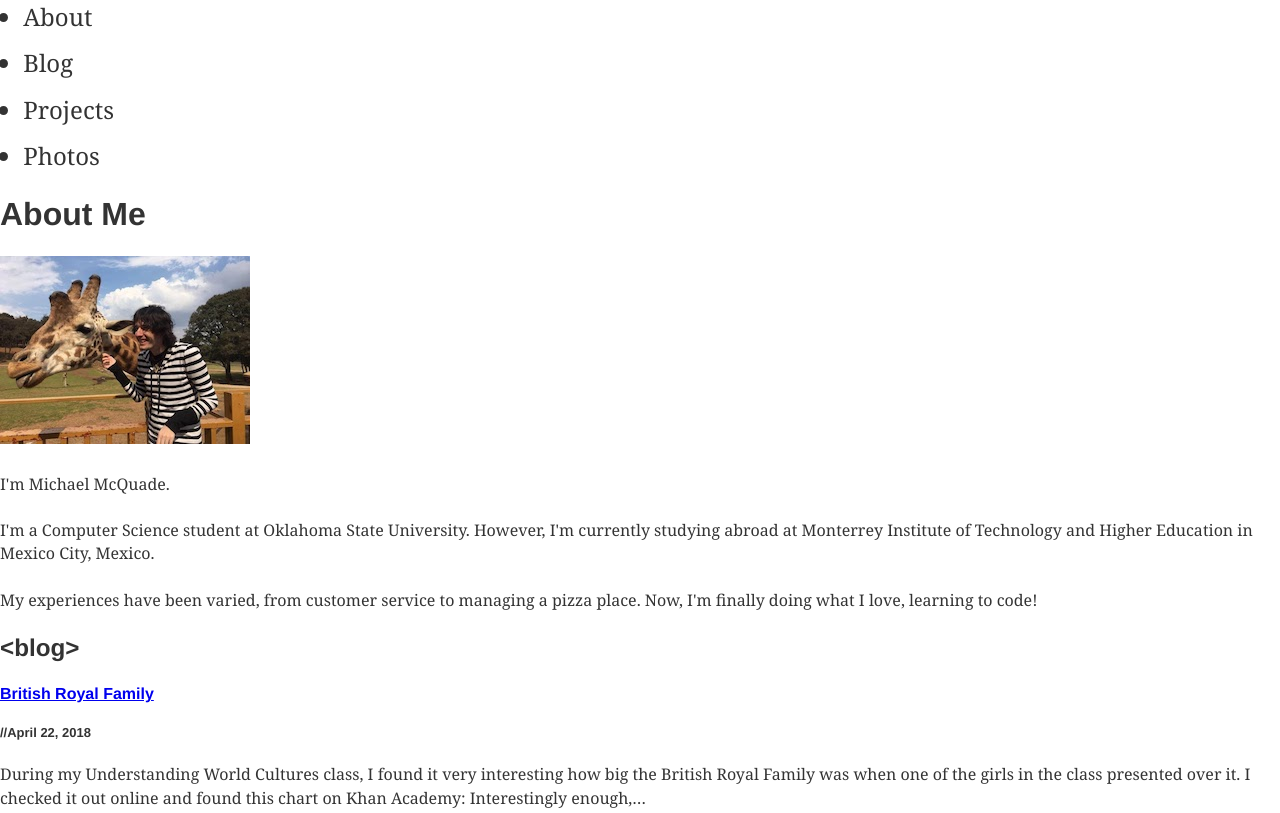
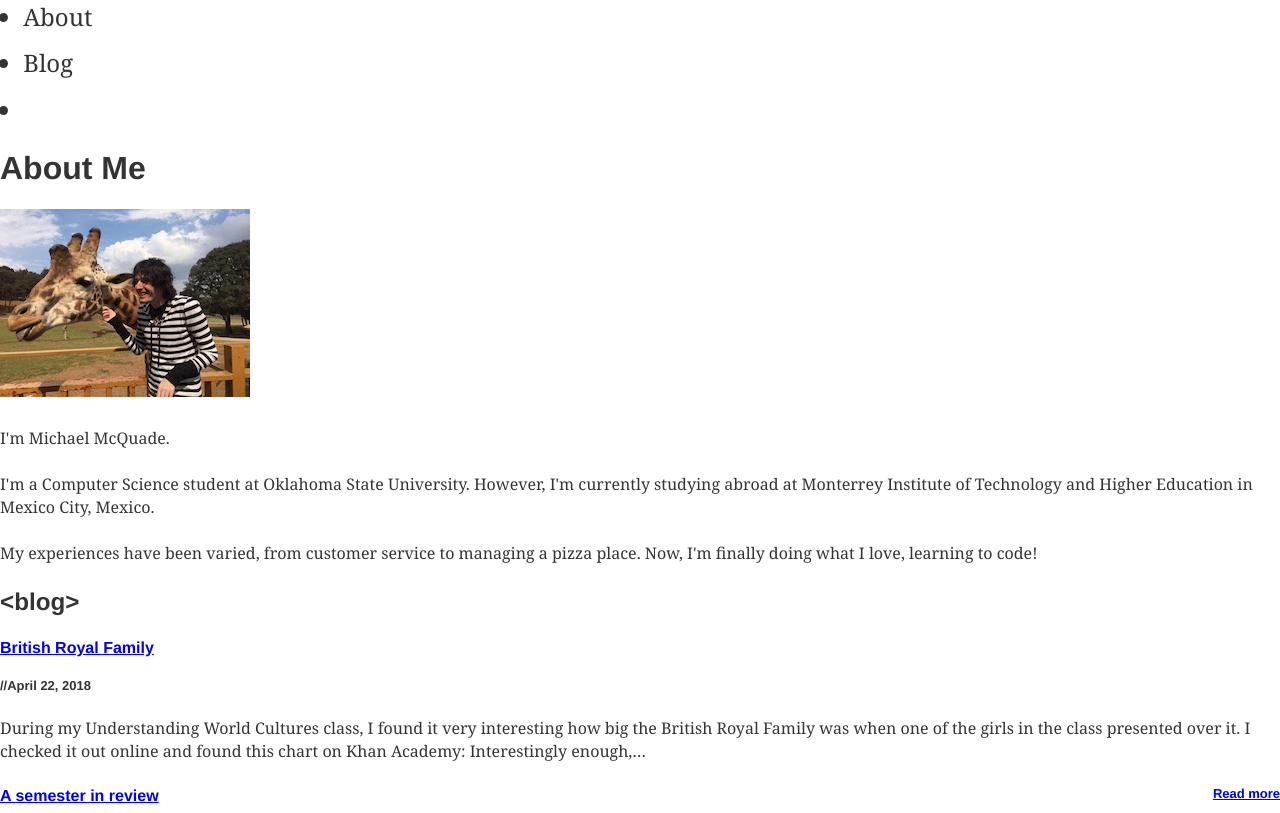
Before and after one commit to giraffesyo/giraffesyo.io, a Gatsby site: page / in a window 1280 px wide. Shown: the top 813 px of the page. Built offline with nearby package versions, Linux system fonts and the light colour scheme; Gatsby itself is replaced by a stand-in of ours; some packages are replaced by stand-ins of ours.

Commit message:
Hide unused sections

```diff
--- a/src/components/BlogSecondaryNavigation.js
+++ b/src/components/BlogSecondaryNavigation.js
@@ -4,6 +4,7 @@
 import styles from './SecondaryNavigation.module.css'
 
 class BlogSecondaryNavigation extends React.PureComponent {
+  //todo: just use this one navigation component instead of both (this one should work for both since it passes the active items)
   render() {
     return (
       <Navbar expand="xs">
@@ -29,6 +30,7 @@
           </NavItem>
           <NavItem className={`light-purple-text ${styles.large}`}>
             <NavLink
+              hidden
               className={styles.button}
               onClick={() =>
                 navigateTo({ pathname: '/', activeItem: 'Projects' })
@@ -37,7 +39,7 @@
               Projects
             </NavLink>
           </NavItem>
-          <NavItem className={`light-purple-text ${styles.large}`}>
+          <NavItem hidden className={`light-purple-text ${styles.large}`}>
             <NavLink
               className={styles.button}
               onClick={() =>
--- a/src/components/SecondaryNavigation.js
+++ b/src/components/SecondaryNavigation.js
@@ -34,7 +34,7 @@
             onClick={this.props.callback}
             className={`light-purple-text ${styles.large}`}
           >
-            <NavLink
+            <NavLink hidden
               className={styles.button}
               name="Projects"
               active={activeItem === 'Projects'}
@@ -42,7 +42,7 @@
               Projects
             </NavLink>
           </NavItem>
-          <NavItem className={`light-purple-text ${styles.large}`}>
+          <NavItem hidden className={`light-purple-text ${styles.large}`}>
             <NavLink
               className={styles.button}
               name="Photos"
```
